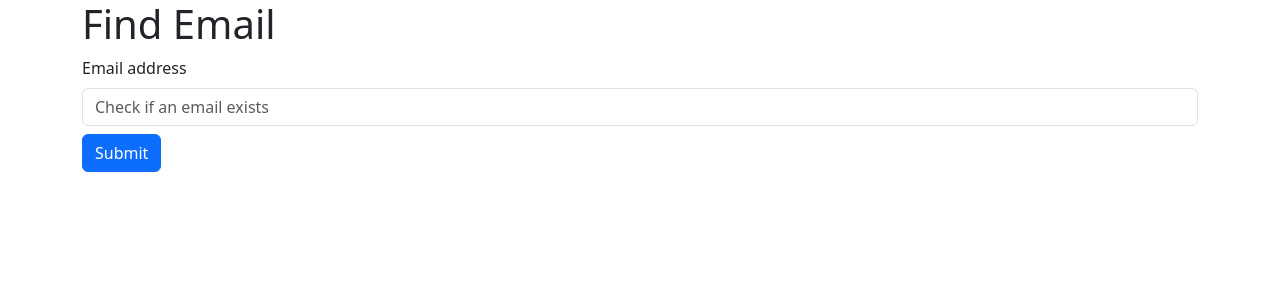
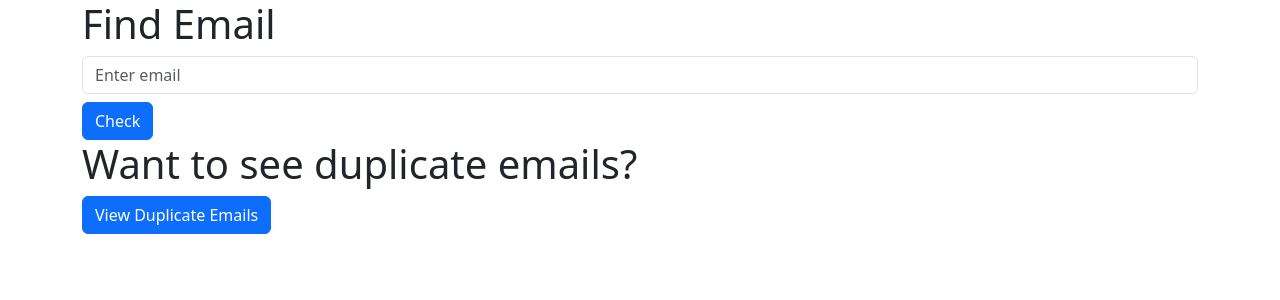
Before and after one commit to EthanHogan/lipseys-tech-test, a React (Create React App) app in the folder client/: page / in a window 1280 px wide. Shown: the top 300 px of the page. Built offline with nearby package versions, Linux system fonts and the light colour scheme.

Commit message:
adds mvp Duplicate Email component

```diff
--- a/client/src/App.tsx
+++ b/client/src/App.tsx
@@ -7,6 +7,7 @@ function App() {
   return (
     <>
       <FindEmail />
+      <DuplicateEmails />
     </>
   );
 }
@@ -32,6 +33,15 @@ const FindEmail = () => {
     setEmail(e.target.value);
   };
 
+  const handleSubmit = (e: React.MouseEvent<HTMLButtonElement, MouseEvent>) => {
+    e.preventDefault();
+    if (!email) {
+      setEmailExists(undefined);
+      return;
+    }
+    doesEmailExist(email);
+  };
+
   let result;
   if (emailExists === undefined) {
     result = <div></div>;
@@ -40,6 +50,7 @@ const FindEmail = () => {
   } else {
     result = <h2>Sorry, that email does not exist.</h2>;
   }
+
   return (
     <Container>
       <Row>
@@ -47,23 +58,15 @@ const FindEmail = () => {
           <h1>Find Email</h1>
           <Form>
             <Form.Group controlId="formBasicEmail">
-              <Form.Label>Email address</Form.Label>
               <Form.Control
                 type="email"
                 onChange={handleChange}
-                placeholder="Check if an email exists"
+                placeholder="Enter email"
                 className="mb-2"
               />
               <Form.Text className="text-muted"></Form.Text>
-              <Button
-                variant="primary"
-                type="submit"
-                onClick={(e) => {
-                  e.preventDefault();
-                  doesEmailExist(email);
-                }}
-              >
-                Submit
+              <Button variant="primary" type="submit" onClick={handleSubmit}>
+                Check
               </Button>
             </Form.Group>
           </Form>
@@ -74,4 +77,49 @@ const FindEmail = () => {
   );
 };
 
+type duplicateEmailsResponse = { emails: string[] };
+
+const DuplicateEmails = () => {
+  const [duplicateEmails, setDuplicateEmails] = useState<string[]>([]);
+  const getDuplicateEmails = async (): Promise<void> => {
+    fetch("/api/emails/duplicates")
+      .then((res) => res.json())
+      .then((data: duplicateEmailsResponse): void => {
+        setDuplicateEmails(data.emails);
+      });
+  };
+  return (
+    <Container>
+      <Row>
+        <Col>
+          <h1>Want to see duplicate emails?</h1>
+          <Form>
+            <Button
+              type="button"
+              variant="primary"
+              onClick={(e) => {
+                getDuplicateEmails();
+              }}
+            >
+              View Duplicate Emails
+            </Button>
+          </Form>
+        </Col>
+      </Row>
+      {duplicateEmails.length > 0 && (
+        <Row>
+          <Col>
+            <h2>Duplicate Emails</h2>
+            <ol>
+              {duplicateEmails.map((email) => (
+                <li>{email}</li>
+              ))}
+            </ol>
+          </Col>
+        </Row>
+      )}
+    </Container>
+  );
+};
+
 export default App;
```
